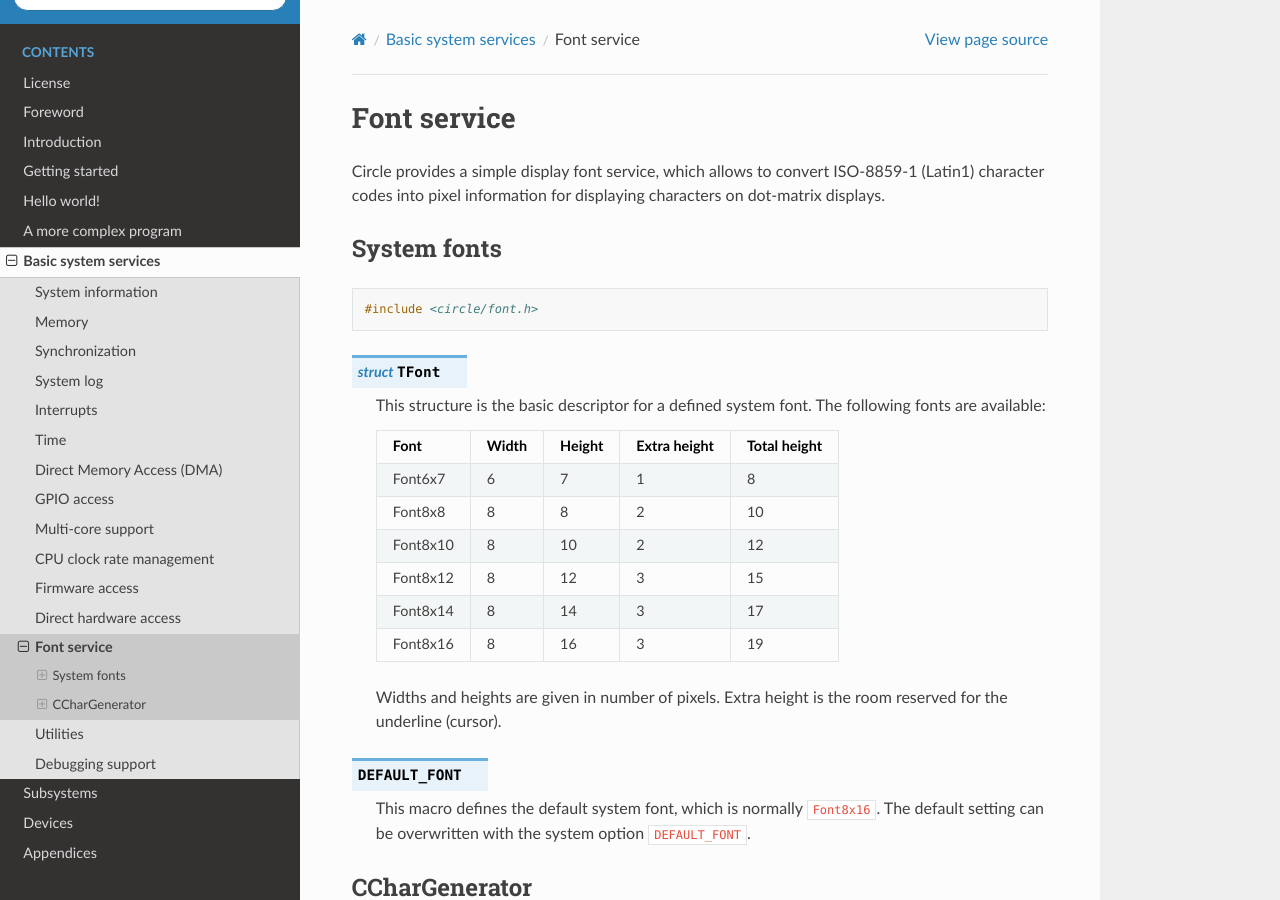
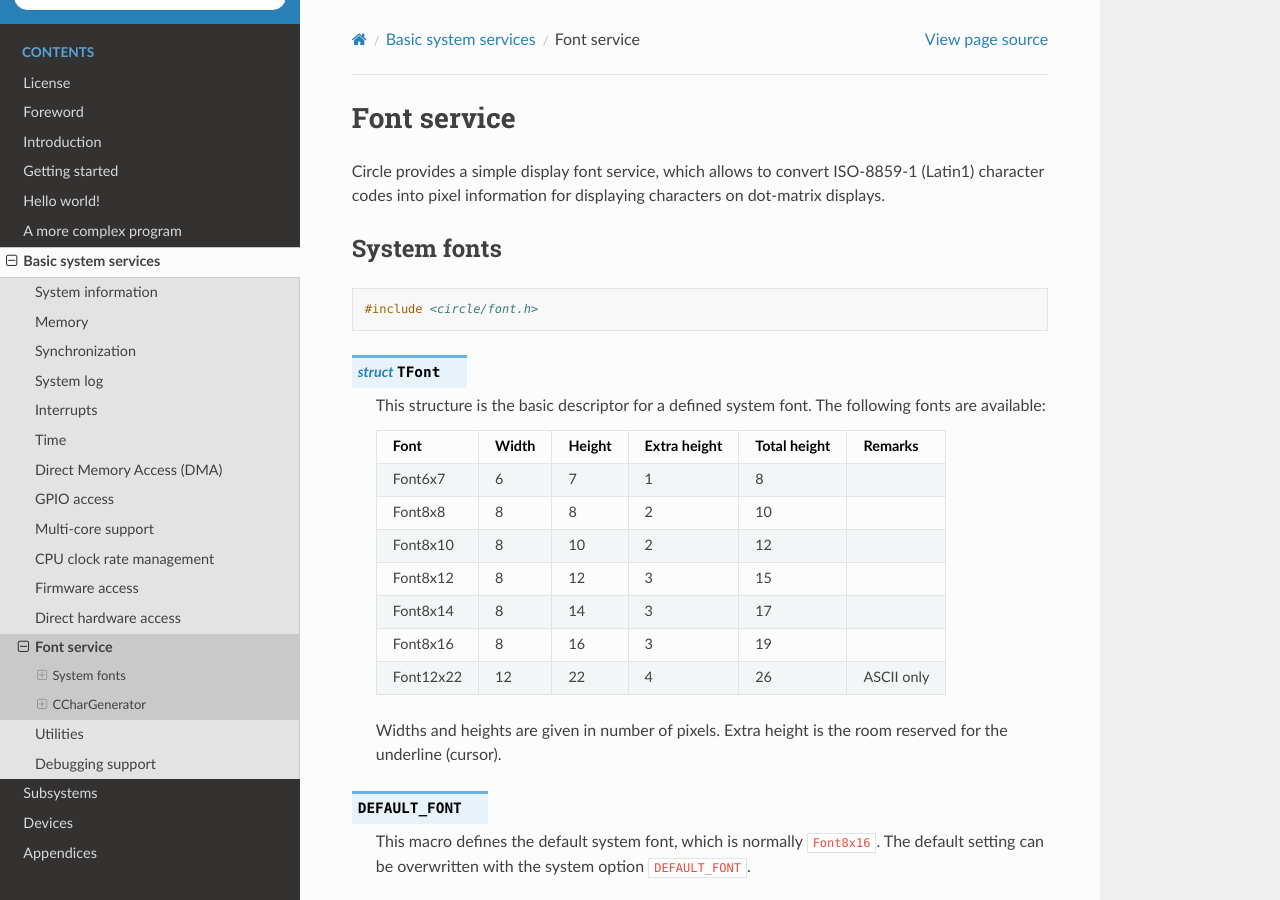
Before and after one commit to rsta2/circle-docs, a Sphinx documentation site: the page built from docs/basic-system-services/font-service.rst, in a window 1280 px wide and 900 px high. Built offline with Sphinx 7.4.7 and the Read the Docs theme 3.1.0, drawn with Linux system fonts in a browser that asks for light colours.

Commit message:
basic-system-services/font-service: Add Font12x22

```diff
--- a/docs/basic-system-services/font-service.rst
+++ b/docs/basic-system-services/font-service.rst
@@ -14,16 +14,17 @@ System fonts
 
 	This structure is the basic descriptor for a defined system font. The following fonts are available:
 
-	===============	=======	=======	===============	============
-	Font		Width	Height	Extra height	Total height
-	===============	=======	=======	===============	============
+	===============	=======	=======	===============	============ ==========
+	Font		Width	Height	Extra height	Total height Remarks
+	===============	=======	=======	===============	============ ==========
 	Font6x7		6	7	1		8
 	Font8x8		8	8	2		10
 	Font8x10	8	10	2		12
 	Font8x12	8	12	3		15
 	Font8x14	8	14	3		17
 	Font8x16	8	16	3		19
-	===============	=======	=======	===============	============
+	Font12x22	12	22	4		26	     ASCII only
+	===============	=======	=======	===============	============ ==========
 
 	Widths and heights are given in number of pixels. Extra height is the room reserved for the underline (cursor).
 
```
